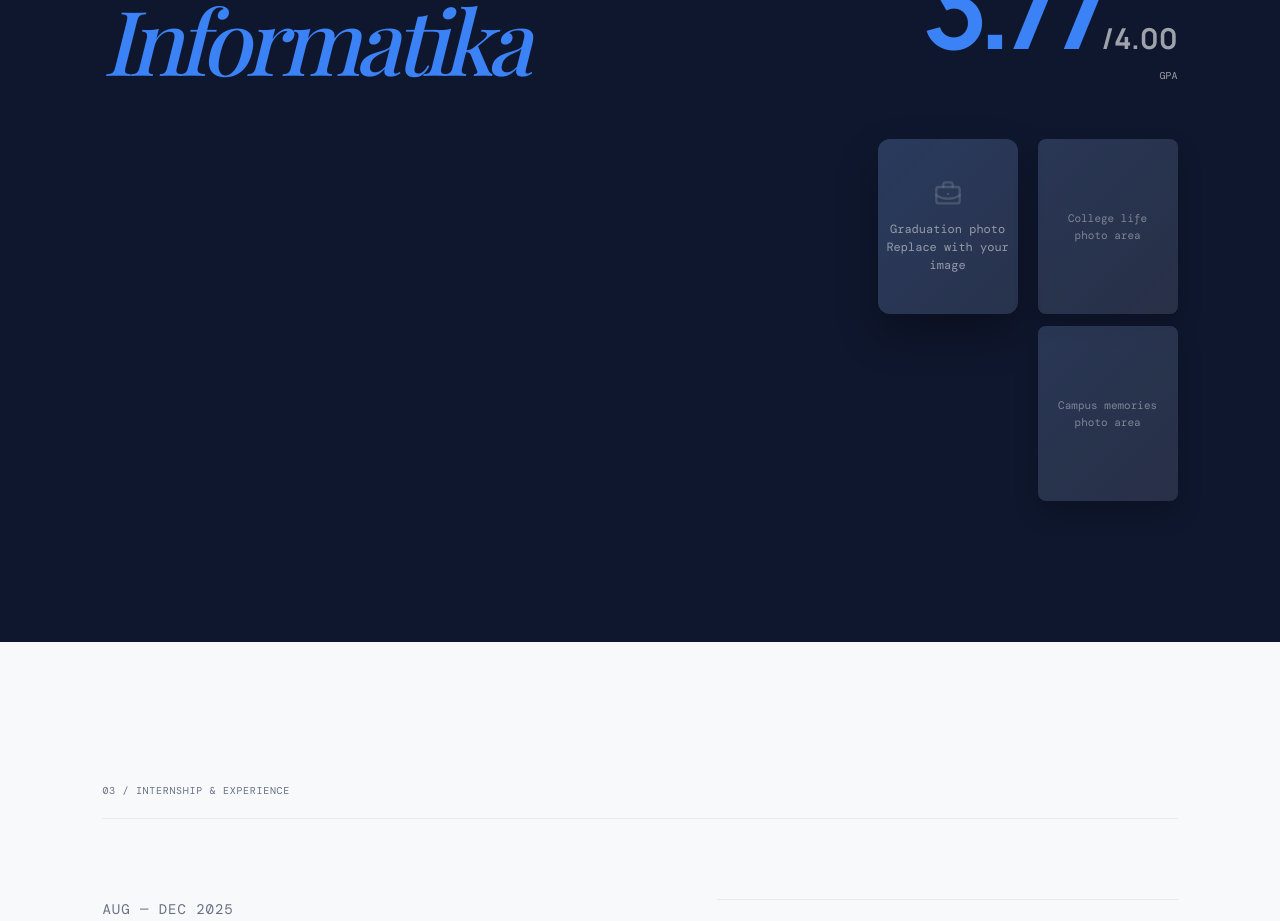
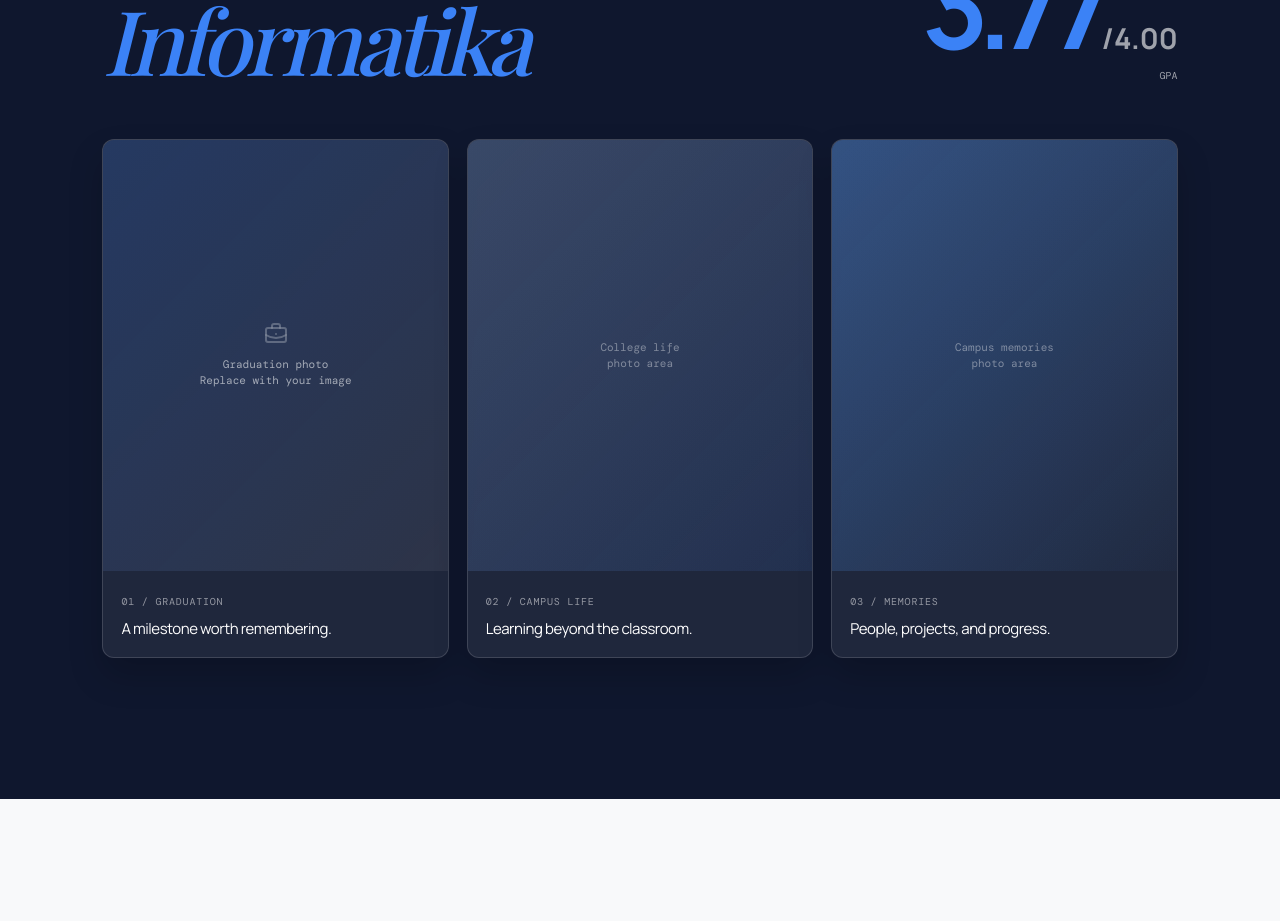
Before and after one commit to tsabitahilyaaa/portofolio, a Next.js app: page / in a window 1280 px wide. Shown: the part 2240-3161 px from the top of the page. Built offline with nearby package versions, Linux system fonts and the light colour scheme; a web font is replaced by a local one.

Commit message:
Refine education card layout

```diff
--- a/app/globals.css
+++ b/app/globals.css
@@ -519,72 +519,91 @@ a { color: inherit; text-decoration: none; }
   text-transform: uppercase;
 }
 
-.education-gallery {
+.education-cards {
   display: grid;
-  grid-template-columns: 140px 140px;
-  justify-content: end;
-  gap: 20px;
+  grid-template-columns: repeat(3, minmax(0, 1fr));
+  gap: 18px;
   margin-top: 56px;
   opacity: 0;
   animation: fadeInUp 0.8s ease 0.2s forwards;
 }
 
-.education-photo-main {
-  aspect-ratio: 4/5;
+.education-card {
+  min-width: 0;
   overflow: hidden;
+  border: 1px solid rgba(255, 255, 255, 0.14);
   border-radius: 12px;
-  background: rgba(255, 255, 255, 0.1);
+  background: rgba(255, 255, 255, 0.07);
+  box-shadow: 0 18px 34px rgba(0, 0, 0, 0.18);
+  transition: transform 0.35s ease, border-color 0.35s ease, box-shadow 0.35s ease;
+}
+
+.education-card:hover {
+  transform: translateY(-6px);
+  border-color: rgba(96, 165, 250, 0.65);
+  box-shadow: 0 24px 42px rgba(0, 0, 0, 0.28);
+}
+
+.education-card-visual {
+  aspect-ratio: 4 / 5;
+  overflow: hidden;
   position: relative;
   display: flex;
   align-items: center;
   justify-content: center;
-  box-shadow: 0 20px 40px rgba(0, 0, 0, 0.3);
 }
 
-.education-photo-main img {
+.education-card-visual-primary {
+  background: linear-gradient(135deg, rgba(59, 130, 246, 0.2), rgba(255, 255, 255, 0.06));
+}
+
+.education-card-visual-secondary {
+  background: linear-gradient(135deg, rgba(148, 163, 184, 0.22), rgba(59, 130, 246, 0.08));
+}
+
+.education-card-visual-accent {
+  background: linear-gradient(135deg, rgba(96, 165, 250, 0.3), rgba(30, 41, 59, 0.2));
+}
+
+.education-photo-placeholder,
+.education-photo-small-placeholder {
   width: 100%;
   height: 100%;
-  object-fit: cover;
-  transition: transform 0.6s ease;
-}
-
-.education-photo-main:hover img {
-  transform: scale(1.02);
-}
-
-.education-photo-placeholder {
-  width: 100%;
-  height: 100%;
-  background: linear-gradient(135deg, rgba(59, 130, 246, 0.15) 0%, rgba(59, 130, 246, 0.05) 100%);
   display: flex;
   flex-direction: column;
   align-items: center;
   justify-content: center;
+  gap: 10px;
+  padding: 20px;
+  color: rgba(255, 255, 255, 0.58);
+  font-family: 'DM Mono';
+  font-size: 11px;
+  line-height: 1.5;
   text-align: center;
-  gap: 12px;
-  color: rgba(255, 255, 255, 0.5);
-  font-family: 'DM Mono';
-  font-size: 12px;
 }
 
 .education-photo-placeholder svg {
-  opacity: 0.3;
+  opacity: 0.45;
 }
 
-.education-photo-side {
-  display: flex;
-  flex-direction: column;
-  gap: 12px;
+.education-card-copy {
+  padding: 16px 18px 19px;
 }
 
-.education-photo-main,
-.education-photo-small {
-  width: 140px;
+.education-card-copy span {
+  color: rgba(255, 255, 255, 0.52);
+  font-family: 'DM Mono';
+  font-size: 10px;
+  text-transform: uppercase;
+  letter-spacing: 0.08em;
 }
 
-.education-photo-side .education-photo-small {
-  width: 140px;
-  aspect-ratio: 4 / 5;
+.education-card-copy h3 {
+  margin: 9px 0 0;
+  color: var(--white);
+  font-size: 15px;
+  line-height: 1.25;
+  letter-spacing: -0.03em;
 }
 
 .org-description {
@@ -1292,16 +1311,15 @@ footer button:hover {
     text-align: left;
   }
 
-.education-gallery {
-  grid-template-columns: repeat(2, minmax(0, 1fr));
-  justify-content: stretch;
-}
+  .education-cards {
+    grid-template-columns: 1fr;
+    gap: 16px;
+    margin-top: 40px;
+  }
 
-.education-photo-main,
-.education-photo-small,
-.education-photo-side .education-photo-small {
-  width: 100%;
-}
+  .education-card-visual {
+    aspect-ratio: 16 / 9;
+  }
 
   .section-heading {
     display: block;
--- a/app/page.tsx
+++ b/app/page.tsx
@@ -103,7 +103,7 @@ export default function Portfolio() {
 
       <section id="about" className="section-pad about-section"><div className="section-label">01 / About me</div><div className="two-col"><div><h2>I care about the details that make a product <em>feel right.</em></h2></div><div className="body-copy"><p>I&apos;m Tsabitah Hilyatul Aulia, but you can call me Bita. I&apos;m an Informatics graduate with a main focus on web development and a supporting eye for UI/UX.</p><p>I enjoy translating messy problems into structured interfaces and reliable systems — from the first wireframe to the last line of code. I&apos;m currently looking for a team where I can keep learning, contribute with intention, and ship meaningful work.</p><div className="contact-row">{socials.map(({ label, href, icon: Icon }) => <a key={label} href={href} target={href.startsWith("http") ? "_blank" : undefined} rel="noreferrer"><Icon size={17} /> {label}</a>)}</div></div></div></section>
 
-      <section id="education" className="dark-section section-pad"><div className="section-label light">02 / Education</div><div className="education-row"><div><p className="kicker light-text">Politeknik Negeri Semarang</p><h2>D3 Teknik<br /><em>Informatika</em></h2></div><div className="education-meta"><span>2023 — 2026</span><strong>3.77<span>/4.00</span></strong><p>GPA</p></div></div><div className="education-gallery" aria-label="Graduation and college photos"><div className="education-photo-main"><div className="education-photo-placeholder"><BriefcaseBusiness size={28} /><span>Graduation photo<br />Replace with your image</span></div></div><div className="education-photo-side"><div className="education-photo-small"><div className="education-photo-small-placeholder">College life<br />photo area</div></div><div className="education-photo-small"><div className="education-photo-small-placeholder">Campus memories<br />photo area</div></div></div></div></section>
+      <section id="education" className="dark-section section-pad"><div className="section-label light">02 / Education</div><div className="education-row"><div><p className="kicker light-text">Politeknik Negeri Semarang</p><h2>D3 Teknik<br /><em>Informatika</em></h2></div><div className="education-meta"><span>2023 — 2026</span><strong>3.77<span>/4.00</span></strong><p>GPA</p></div></div><div className="education-cards" aria-label="Graduation and college memories"><article className="education-card"><div className="education-card-visual education-card-visual-primary"><div className="education-photo-placeholder"><BriefcaseBusiness size={24} /><span>Graduation photo<br />Replace with your image</span></div></div><div className="education-card-copy"><span>01 / Graduation</span><h3>A milestone worth remembering.</h3></div></article><article className="education-card"><div className="education-card-visual education-card-visual-secondary"><div className="education-photo-small-placeholder">College life<br />photo area</div></div><div className="education-card-copy"><span>02 / Campus life</span><h3>Learning beyond the classroom.</h3></div></article><article className="education-card"><div className="education-card-visual education-card-visual-accent"><div className="education-photo-small-placeholder">Campus memories<br />photo area</div></div><div className="education-card-copy"><span>03 / Memories</span><h3>People, projects, and progress.</h3></div></article></div></section>
 
       <section id="experience" className="section-pad experience-section"><div className="section-label">03 / Internship & experience</div><div className="experience-grid"><div><p className="kicker">Aug — Dec 2025</p><h2>IT Intern at<br /><em>RS Sarkies &apos;Aisyiyah Kudus</em></h2><p className="body-copy intro">A hands-on chapter where technology met real operational needs. I contributed to clearer workflows, practical digital solutions, and the everyday work of an IT team.</p></div><div className="case-notes"><div><span>Role</span><strong>IT Intern</strong></div><div><span>Focus</span><strong>Systems · Support · Collaboration</strong></div><div><span>Contribution</span><strong>Supporting technology operations and building practical solutions for the organization.</strong></div><div><span>Technologies</span><strong>Web development, databases, documentation</strong></div></div></div><div className="photo-strip"><div className="photo-placeholder large"><BriefcaseBusiness size={25} /><span>Internship stories<br />coming soon</span></div><div className="photo-placeholder"><span>Photos & screenshots<br />will be added here</span></div><div className="photo-placeholder accent"><Check size={25} /><span>Learning by<br />doing</span></div></div></section>
 
```
